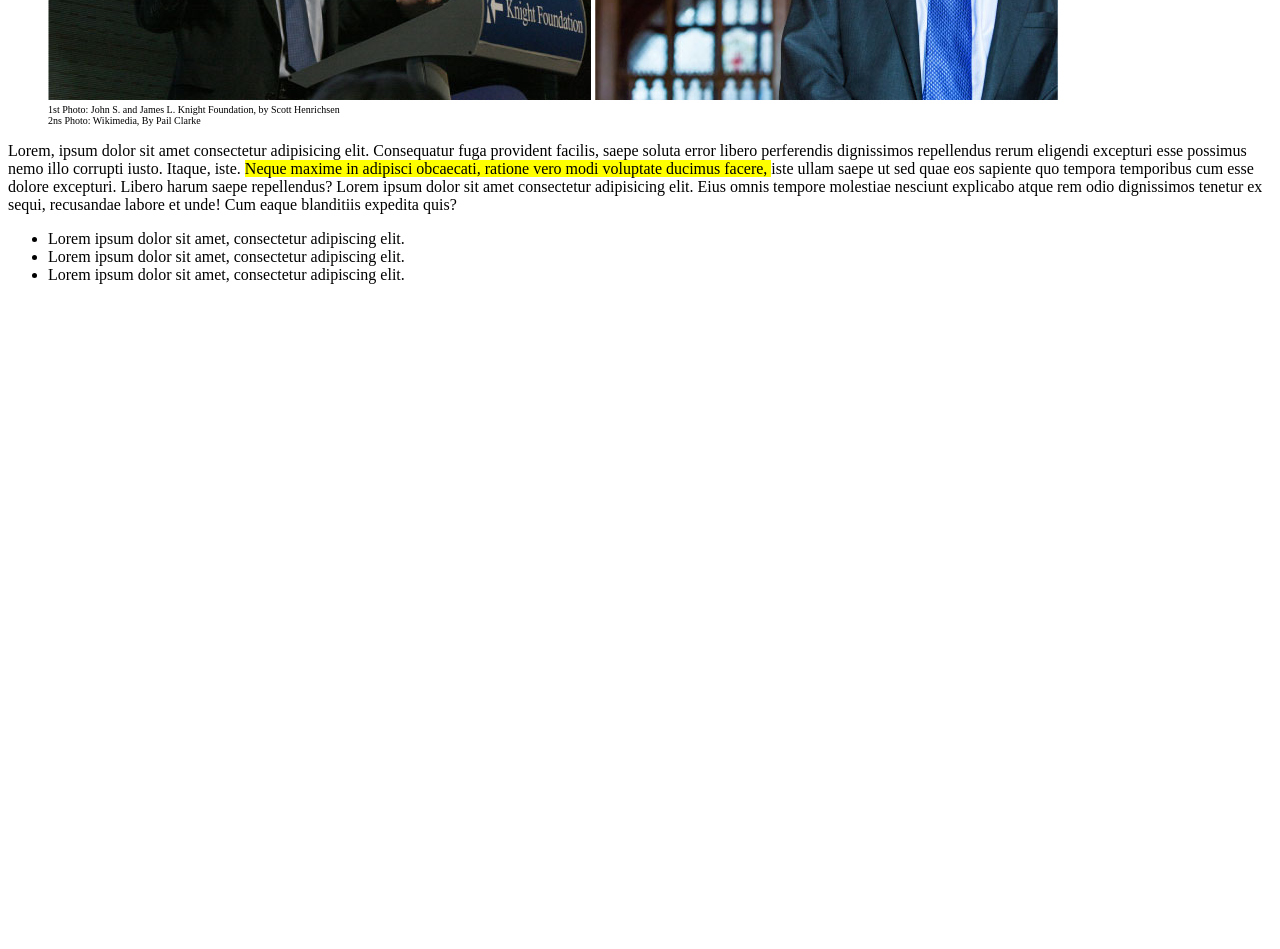
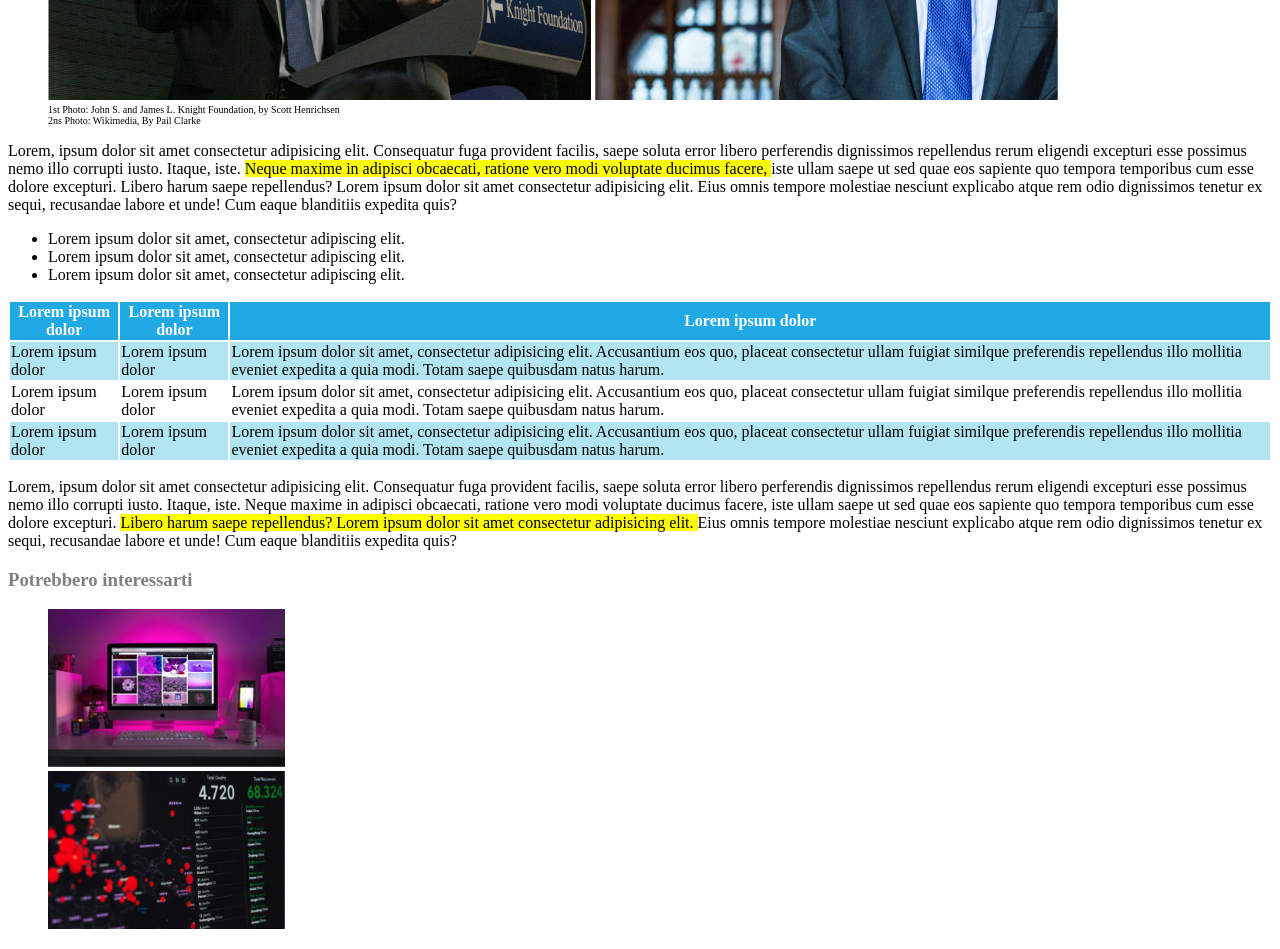
Before and after one commit to Nicolebalzano/html-css-booleaner, a plain HTML site: page index.html in a window 1280 px wide. Shown: the part 501-1450 px from the top of the page. Before the commit the page ends 801 px from the top, so only its background shows below. Drawn offline with Linux system fonts and the light colour scheme.

Commit message:
feat:table e paragrafo main + footer init

```diff
--- a/css/style.css
+++ b/css/style.css
@@ -44,3 +44,16 @@ figcaption {
    padding-inline-start: 0;
    margin-left: 0;
 }
+thead {
+    background-color:rgb(32, 169, 229) ;
+    color: white;
+}
+.bg-table {
+   background-color: rgb(177, 229, 242);;
+}
+.title-footer {
+    color: rgb(128, 128, 128); ;
+}
+.footer-img {
+width: 20%;
+}
--- a/index.html
+++ b/index.html
@@ -61,7 +61,62 @@
                     <li>Lorem ipsum dolor sit amet, consectetur adipiscing elit.</li>
                     <li>Lorem ipsum dolor sit amet, consectetur adipiscing elit.</li>
                 </ul>
-                 <!-- Fine Lista -->
+                <!-- Fine Lista -->
+            </div>
+            <div class="primary-table">
+                <!-- Tabella primaria -->
+                <table>
+                    <!-- Header tabella -->
+                    <thead>
+                        <tr>
+                            <th>Lorem ipsum dolor</th>
+                            <th>Lorem ipsum dolor</th>
+                            <th>Lorem ipsum dolor</th>
+                        </tr>
+                    </thead>
+                    <!-- Fine Header tabella -->
+                    <!-- Corpo tabella -->
+                    <tbody>
+                        <tr class="bg-table">
+                            <td>Lorem ipsum dolor</td>
+                            <td>Lorem ipsum dolor</td>
+                            <td>Lorem ipsum dolor sit amet, consectetur adipisicing elit. Accusantium eos quo, placeat
+                                consectetur ullam fuigiat similque preferendis repellendus illo mollitia eveniet
+                                expedita a quia modi. Totam saepe quibusdam natus harum.</td>
+                        </tr>
+                        <tr>
+                            <td>Lorem ipsum dolor</td>
+                            <td>Lorem ipsum dolor</td>
+                            <td>Lorem ipsum dolor sit amet, consectetur adipisicing elit. Accusantium eos quo, placeat
+                                consectetur ullam fuigiat similque preferendis repellendus illo mollitia eveniet
+                                expedita a quia modi. Totam saepe quibusdam natus harum.</td>
+                        </tr>
+                        <tr class="bg-table">
+                            <td>Lorem ipsum dolor</td>
+                            <td>Lorem ipsum dolor</td>
+                            <td>Lorem ipsum dolor sit amet, consectetur adipisicing elit. Accusantium eos quo, placeat
+                                consectetur ullam fuigiat similque preferendis repellendus illo mollitia eveniet
+                                expedita a quia modi. Totam saepe quibusdam natus harum.</td>
+                        </tr>
+                    </tbody>
+                    <!-- Corpo tabella -->
+                </table>
+                <!-- Fine Tabella primaria -->
+                <div>
+                    <p> Lorem, ipsum dolor sit amet consectetur adipisicing elit. Consequatur fuga provident facilis,
+                        saepe
+                        soluta error libero perferendis dignissimos repellendus rerum eligendi excepturi esse possimus
+                        nemo
+                        illo corrupti iusto. Itaque, iste.
+                        Neque maxime in adipisci obcaecati, ratione vero modi voluptate ducimus
+                        facere, iste ullam saepe ut sed quae eos sapiente quo tempora temporibus cum esse
+                        dolore excepturi. <strong class="highlight">Libero harum saepe repellendus? Lorem ipsum dolor
+                            sit amet consectetur adipisicing
+                            elit. </strong>Eius omnis tempore molestiae nesciunt explicabo atque rem odio dignissimos
+                        tenetur ex sequi,
+                        recusandae labore et unde! Cum eaque blanditiis expedita quis?</p>
+                </div>
+
             </div>
         </section>
     </main>
@@ -69,7 +124,13 @@
 
     <!-- Footer -->
     <footer>
-        <section></section>
+        <section>
+            <h3 class="title-footer">Potrebbero interessarti</h3>
+            <figure>
+                <img src="./img/monitor.jpg" alt="computer" class="footer-img"><br>
+                <img src="./img/graph.jpg" alt="data" class="footer-img">
+            </figure>
+        </section>
     </footer>
     <!-- Fine Footer -->
 </body>
```
